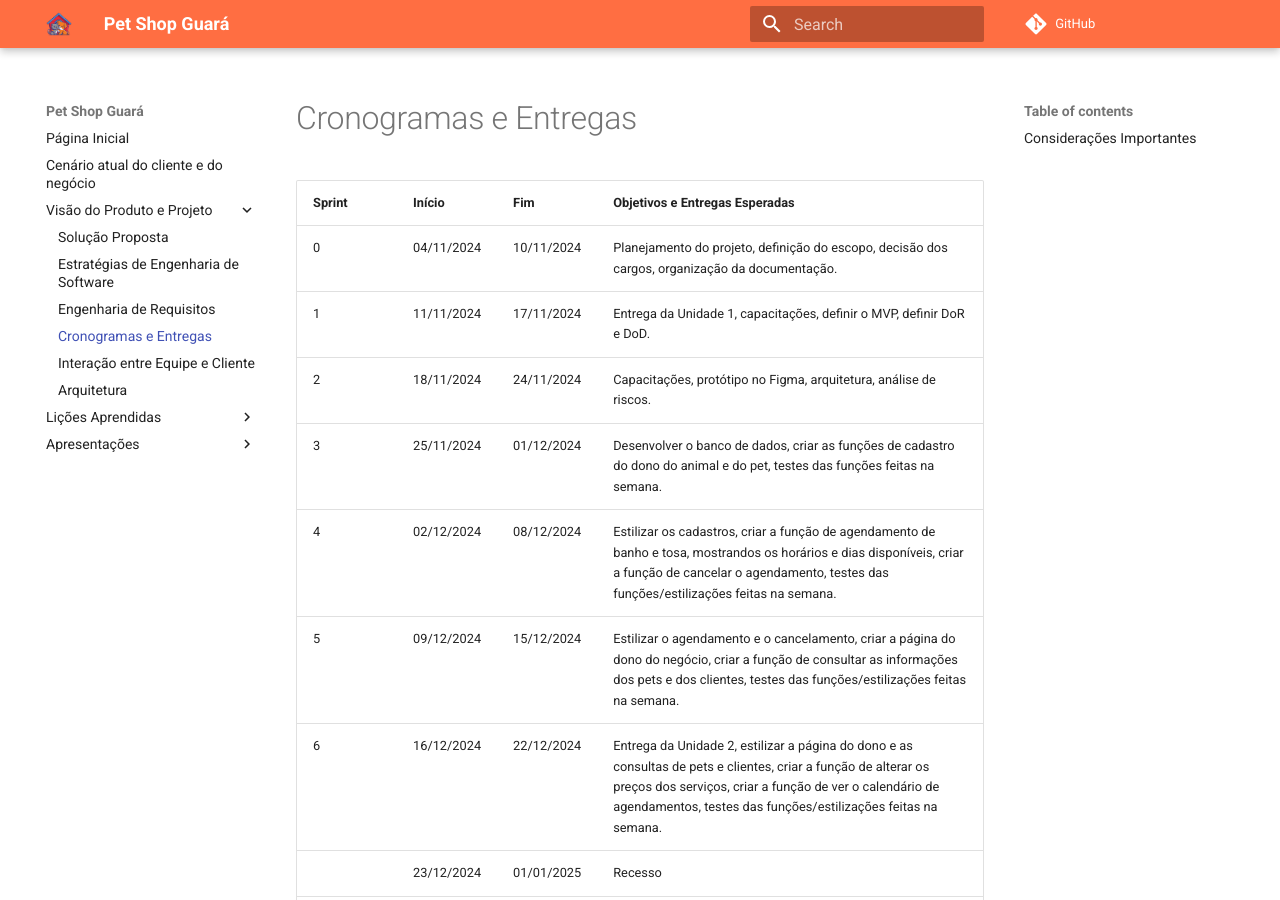
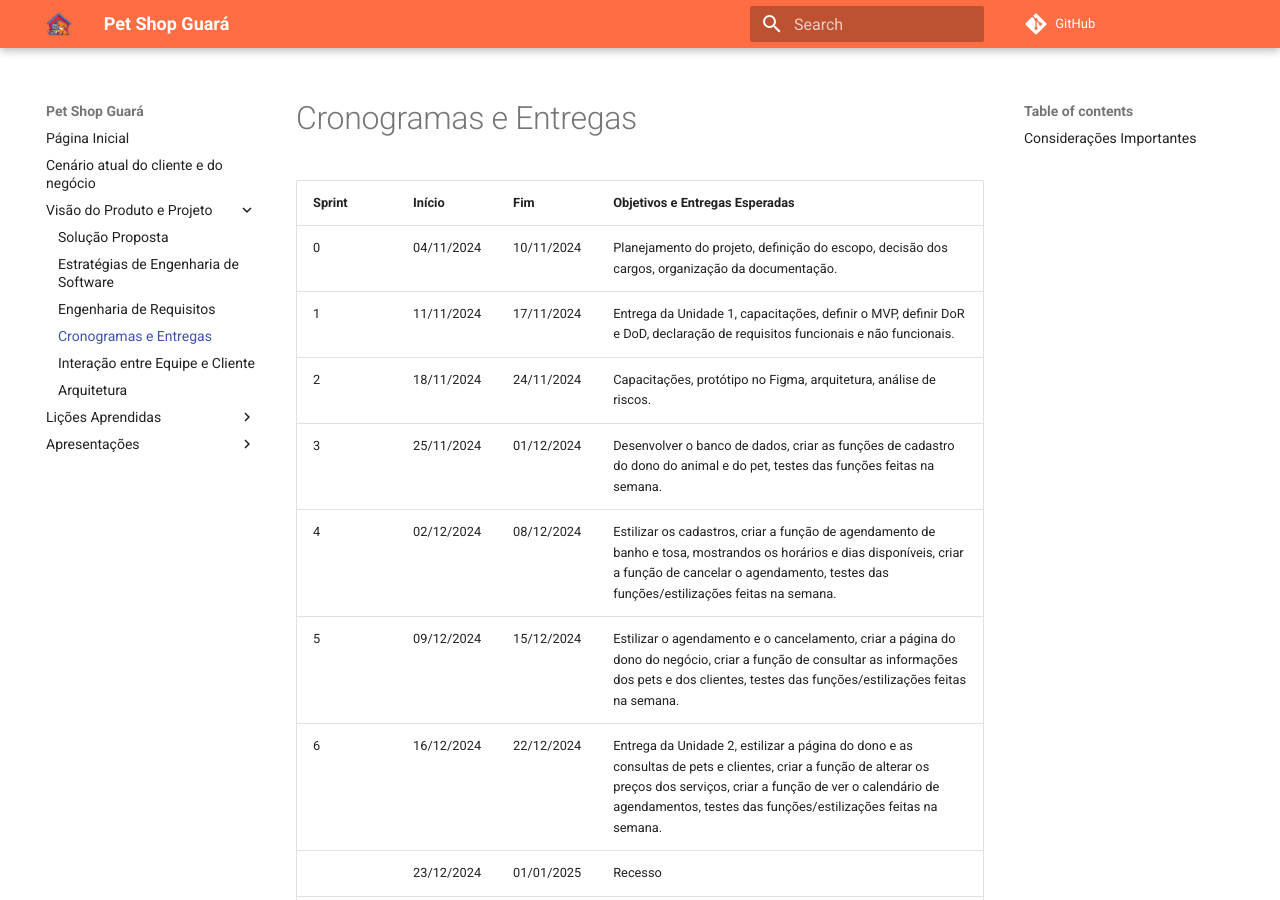
Before and after one commit to mdsreq-fga-unb/2024.2-T03-PetShopGuara, an MkDocs documentation site: the page built from docs/VisãoProduto/Cronograma.md, in a window 1280 px wide and 900 px high. Built offline with MkDocs 1.6.1 and Material for MkDocs 9.7.7, drawn with Linux system fonts in a browser that asks for light colours; comment, search, counter and statistics services are not loaded.

Commit message:
docs: alterando o cronograma

```diff
--- a/docs/VisãoProduto/Cronograma.md
+++ b/docs/VisãoProduto/Cronograma.md
@@ -3,7 +3,7 @@
 | Sprint | Início        | Fim           | Objetivos e Entregas Esperadas                                                                 |
 |--------|---------------|---------------|-----------------------------------------------------------------------------------------------|
 | 0      | 04/11/2024    | 10/11/2024    | Planejamento do projeto, definição do escopo, decisão dos cargos, organização da documentação.|
-| 1      | 11/11/2024    | 17/11/2024    | Entrega da Unidade 1, capacitações, definir o MVP, definir DoR e DoD.                         |
+| 1      | 11/11/2024    | 17/11/2024    | Entrega da Unidade 1, capacitações, definir o MVP, definir DoR e DoD, declaração de requisitos funcionais e não funcionais.                         |
 | 2      | 18/11/2024    | 24/11/2024    | Capacitações, protótipo no Figma, arquitetura, análise de riscos.                             |
 | 3      | 25/11/2024    | 01/12/2024    | Desenvolver o banco de dados, criar as funções de cadastro do dono do animal e do pet, testes das funções feitas na semana. |
 | 4      | 02/12/2024    | 08/12/2024    | Estilizar os cadastros, criar a função de agendamento de banho e tosa, mostrandos os horários e dias disponíveis, criar a função de cancelar o agendamento, testes das funções/estilizações feitas na semana. |
```
